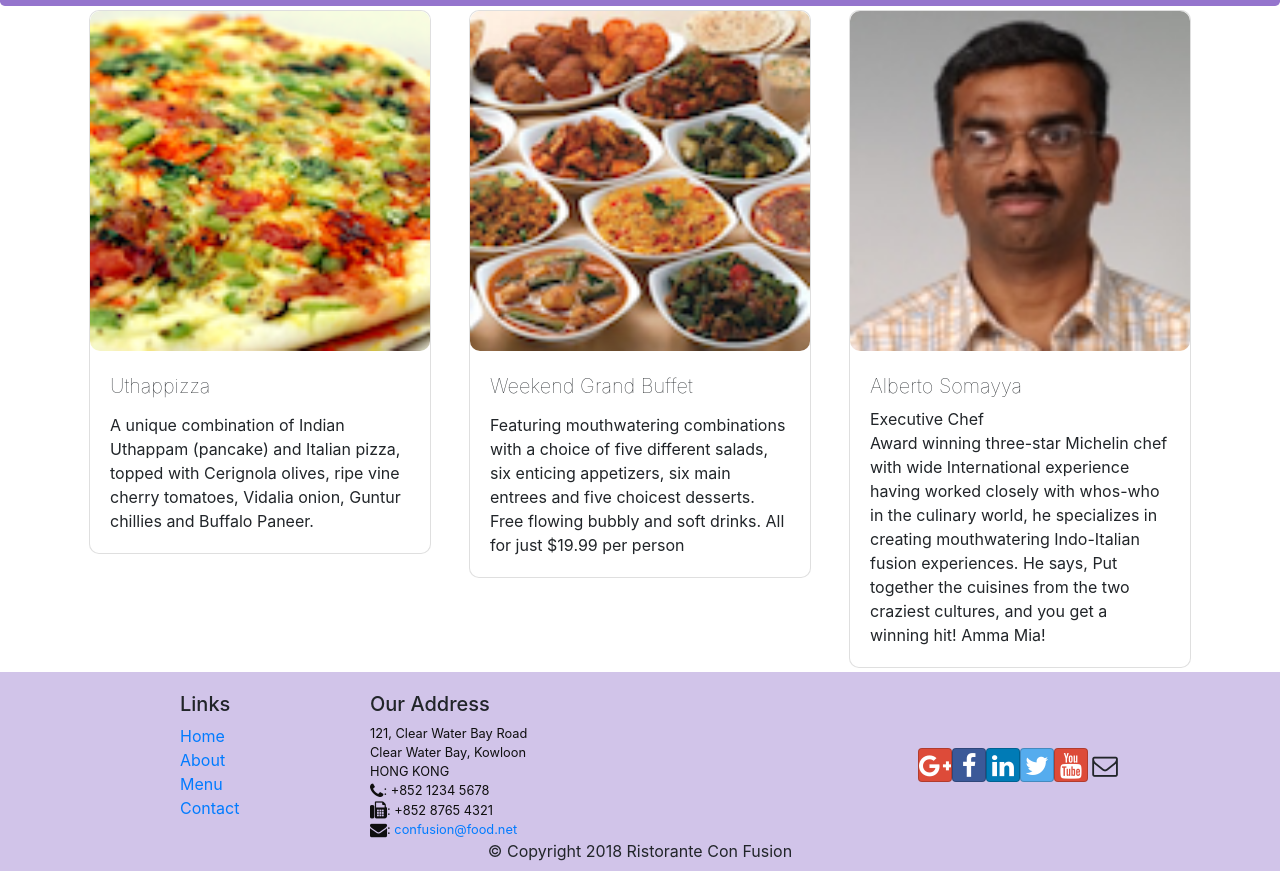
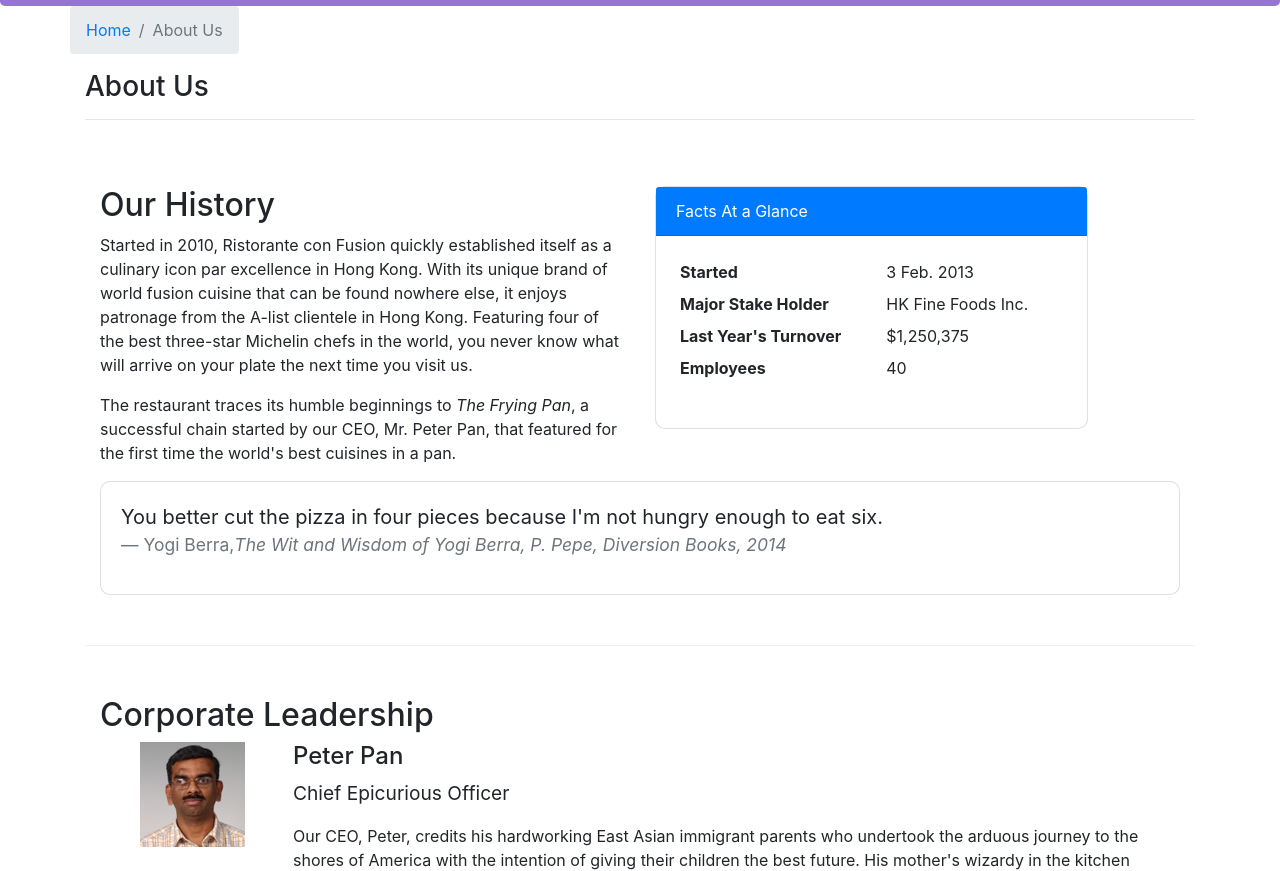
Before and after one commit to aditya-jain1511/confusion2, a React (Create React App) app: page /about in a window 1280 px wide. Before the commit this address led to /home. Shown: the part 329-1200 px from the top of the page. Built offline with nearby package versions, Linux system fonts and the light colour scheme.

Commit message:
About Us Assignment 2

```diff
--- /dev/null
+++ b/src/components/About.js
@@ -0,0 +1,99 @@
+import React from 'react';
+import { Breadcrumb, BreadcrumbItem, Card, CardBody, CardHeader, Media } from 'reactstrap';
+import { Link } from 'react-router-dom';
+
+const RenderLeader = ({leader}) => {
+    return(
+        <>
+        <Media>
+            <Media left middle>
+                <Media object src={leader.image} alt={leader.name} />
+            </Media>
+            <Media body className="ml-5">
+                <Media heading>
+                {leader.name}
+                </Media>
+                <p style={{fontSize: "1.2em"}}>{leader.designation}</p>
+                {leader.description}
+            </Media>
+        </Media>
+        <br></br>
+        </>
+    )
+}
+
+function About(props) {
+
+    const leaders = props.leaders.map((leader) => {
+        return (
+            <div>
+                <RenderLeader leader={leader}/>
+            </div>
+        );
+    });
+
+    return(
+        <div className="container">
+            <div className="row">
+                <Breadcrumb>
+                    <BreadcrumbItem><Link to="/home">Home</Link></BreadcrumbItem>
+                    <BreadcrumbItem active>About Us</BreadcrumbItem>
+                </Breadcrumb>
+                <div className="col-12">
+                    <h3>About Us</h3>
+                    <hr />
+                </div>
+            </div>
+            <div className="row row-content">
+                <div className="col-12 col-md-6">
+                    <h2>Our History</h2>
+                    <p>Started in 2010, Ristorante con Fusion quickly established itself as a culinary icon par excellence in Hong Kong. With its unique brand of world fusion cuisine that can be found nowhere else, it enjoys patronage from the A-list clientele in Hong Kong.  Featuring four of the best three-star Michelin chefs in the world, you never know what will arrive on your plate the next time you visit us.</p>
+                    <p>The restaurant traces its humble beginnings to <em>The Frying Pan</em>, a successful chain started by our CEO, Mr. Peter Pan, that featured for the first time the world's best cuisines in a pan.</p>
+                </div>
+                <div className="col-12 col-md-5">
+                    <Card>
+                        <CardHeader className="bg-primary text-white">Facts At a Glance</CardHeader>
+                        <CardBody>
+                            <dl className="row p-1">
+                                <dt className="col-6">Started</dt>
+                                <dd className="col-6">3 Feb. 2013</dd>
+                                <dt className="col-6">Major Stake Holder</dt>
+                                <dd className="col-6">HK Fine Foods Inc.</dd>
+                                <dt className="col-6">Last Year's Turnover</dt>
+                                <dd className="col-6">$1,250,375</dd>
+                                <dt className="col-6">Employees</dt>
+                                <dd className="col-6">40</dd>
+                            </dl>
+                        </CardBody>
+                    </Card>
+                </div>
+                <div className="col-12">
+                    <Card>
+                        <CardBody className="bg-faded">
+                            <blockquote className="blockquote">
+                                <p className="mb-0">You better cut the pizza in four pieces because
+                                    I'm not hungry enough to eat six.</p>
+                                <footer className="blockquote-footer">Yogi Berra,
+                                <cite title="Source Title">The Wit and Wisdom of Yogi Berra,
+                                    P. Pepe, Diversion Books, 2014</cite>
+                                </footer>
+                            </blockquote>
+                        </CardBody>
+                    </Card>
+                </div>
+            </div>
+            <div className="row row-content">
+                <div className="col-12">
+                    <h2>Corporate Leadership</h2>
+                </div>
+                <div className="col-12">
+                    <Media list>
+                        {leaders}
+                    </Media>
+                </div>
+            </div>
+        </div>
+    );
+}
+
+export default About;
--- a/src/components/Main.js
+++ b/src/components/Main.js
@@ -4,6 +4,7 @@
 import Menu from "./MenuComponent";
 import Home from './Home';
 import Contact from './Contact';
+import About from './About';
 import {DISHES} from '../shared/dishes';
 import {COMMENTS} from '../shared/comments';
 import {LEADERS} from '../shared/leaders';
@@ -64,6 +65,7 @@
           <Route exact path="/menu" component={MenuPage}></Route>
           <Route path="/menu/:dishId" component={DishWithId} />
           <Route exact path="/contact" component={Contact} />
+          <Route exact path="/about" component={()=><About leaders={this.state.leaders}/>} />
           <Redirect to="/home" />
         </Switch>
         <Footer />
```
